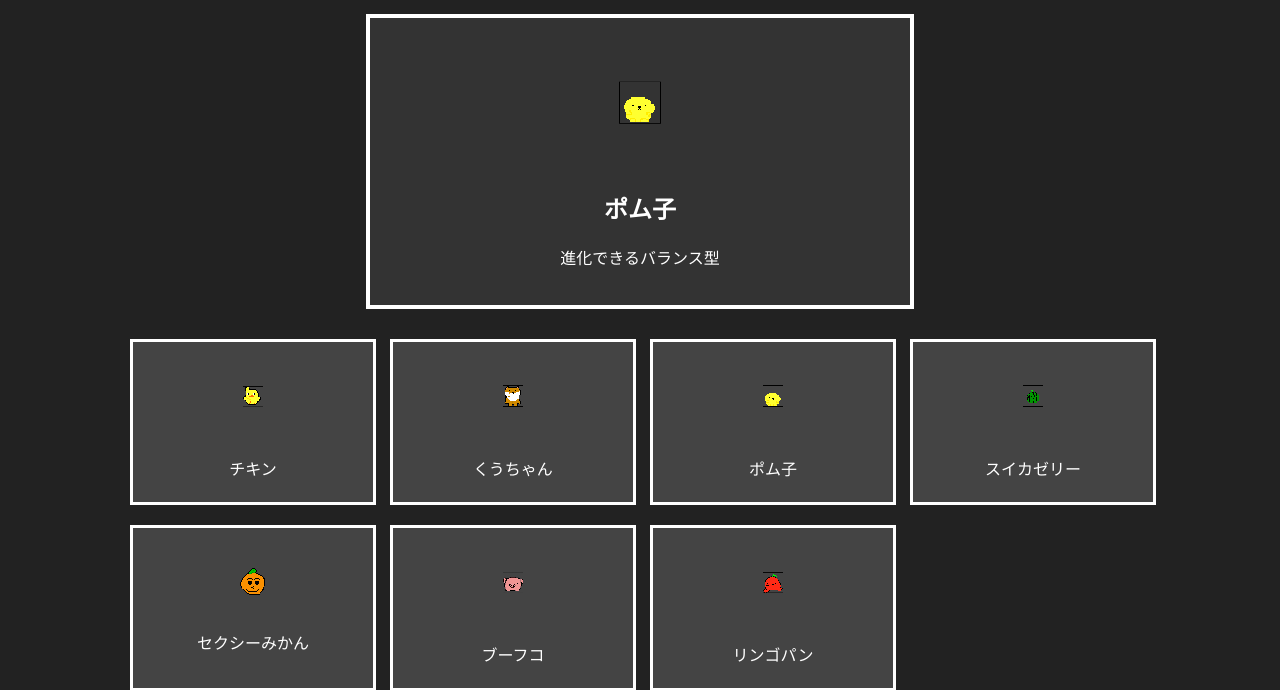
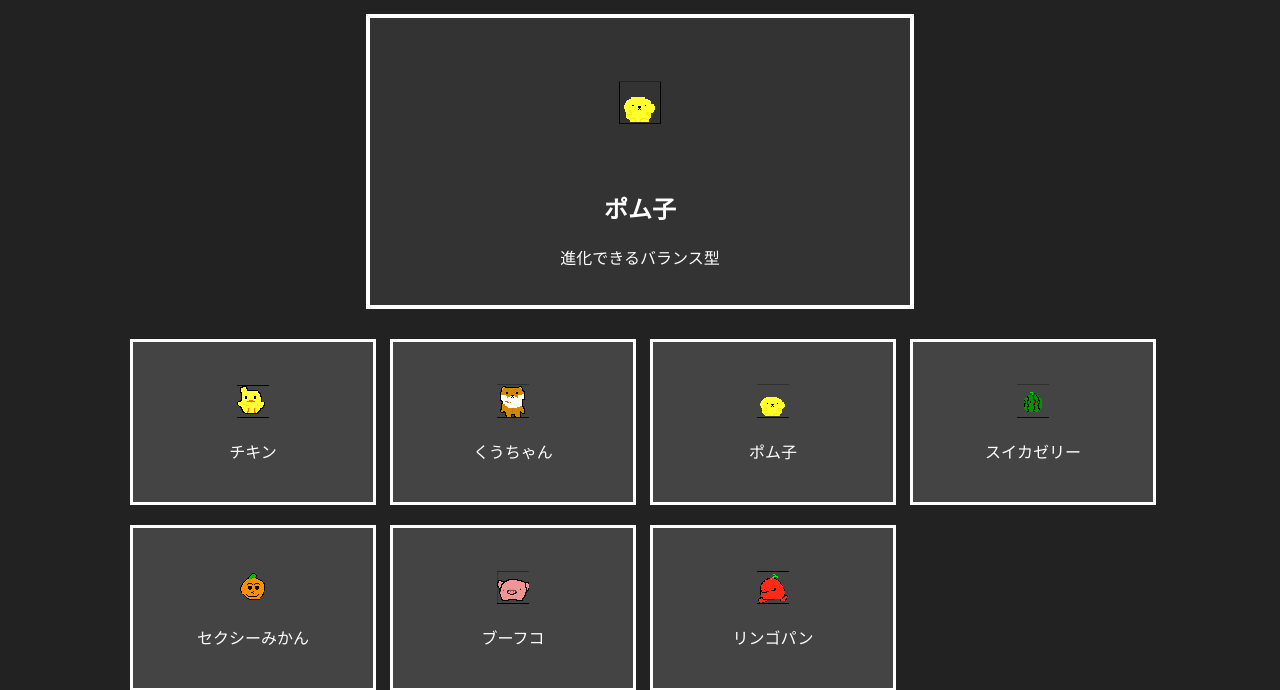
Before and after one commit to code5tomono11-wq/nui-chan, a website: page index.html in a window 1280 px wide. Shown: the part 120-810 px from the top of the page. Drawn offline with nearby package versions, Linux system fonts and the light colour scheme; no server answers.

Commit message:
Update index.html

```diff
--- a/index.html
+++ b/index.html
@@ -41,15 +41,13 @@ h1{
 }
 
 .charButton img{
-    width:64px;
-    height:64px;
-
-    object-fit:contain;
-
-    display:block;
-    margin:0 auto 10px auto;
-
+    width:100px;
     image-rendering:pixelated;
+}
+
+img[src$="mikan.png"]{
+    width:64px !important;
+    height:64px !important;
 }
 
 img[src$="mikan.png"]{
```
